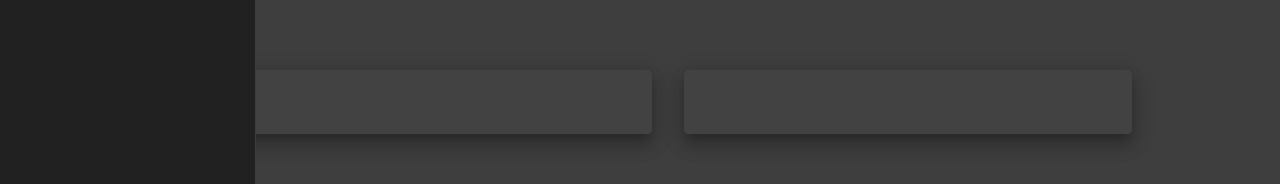
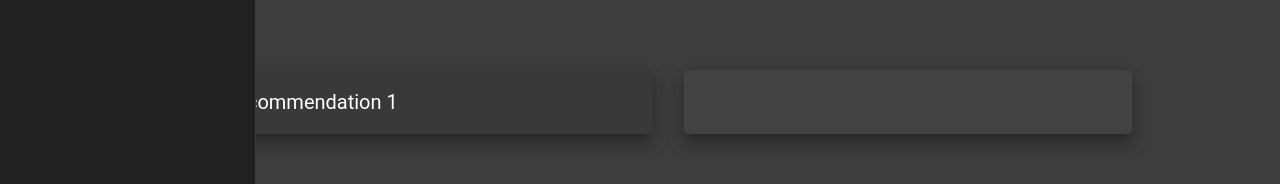
Before and after one commit to JAM3333/Quizzard, a Vue app in the folder Quizzard/: page / in a window 1280 px wide. Shown: the part 298-482 px from the top of the page. Built offline with nearby package versions, Linux system fonts and the light colour scheme.

Commit message:
Updated Home.vue

```diff
--- a/Quizzard/src/views/Home.vue
+++ b/Quizzard/src/views/Home.vue
@@ -3,7 +3,12 @@
     <SideBar></SideBar>
     <v-main color="background" class="d-flex align-center justify-center ga-8" width="auto">
       <v-card width="35vw" height="auto" elevation="12">
-        <v-toolbar></v-toolbar>
+        <v-toolbar
+          class="text-medium-emphasis font-weight-light"
+          color="secondary"
+          title="Recommendation 1"
+        ></v-toolbar>
+
       </v-card>
       <v-card width="35vw" height="auto" elevation="12">
         <v-toolbar></v-toolbar>
```
